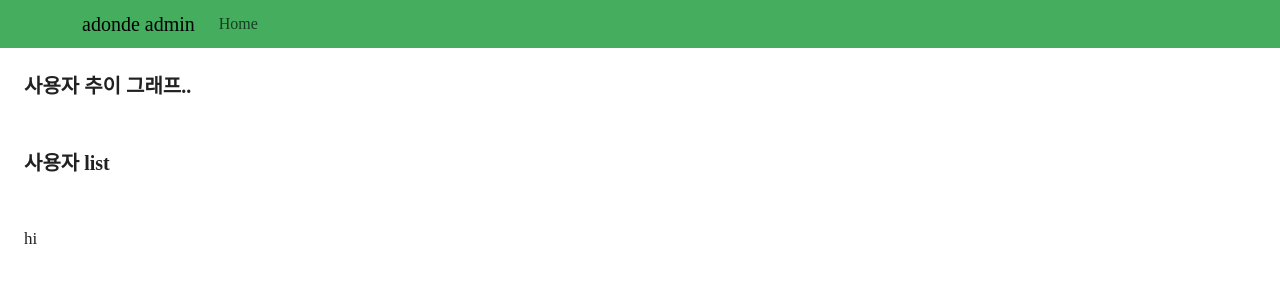
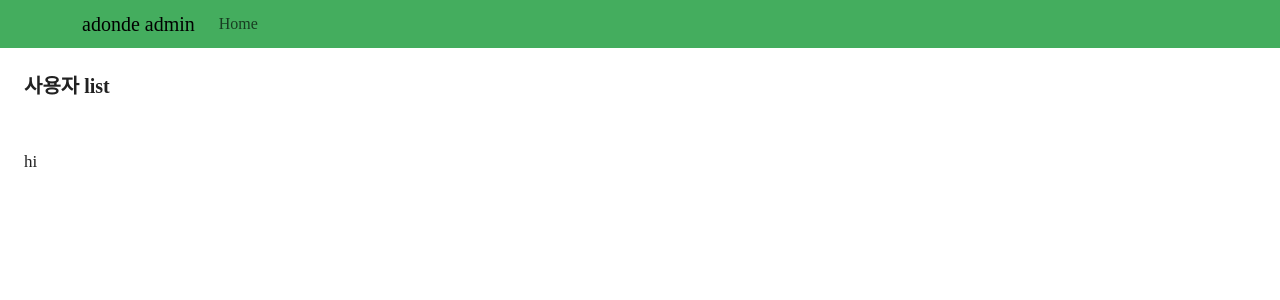
Before and after one commit to adonde-app/adonde-admin, a React (Create React App) app: page / in a window 1280 px wide. Shown: the top 300 px of the page. Built offline with nearby package versions, Linux system fonts and the light colour scheme.

Commit message:
Add : react-query, axios

```diff
--- a/package.json
+++ b/package.json
@@ -7,13 +7,14 @@
     "@emotion/styled": "^11.11.5",
     "@mui/icons-material": "^5.10.15",
     "@mui/material": "^5.10.15",
+    "@tanstack/react-query": "^5.29.2",
     "@testing-library/react": "^13.4.0",
     "@testing-library/user-event": "^13.5.0",
     "@types/jest": "^29.5.12",
     "@types/node": "^20.11.30",
     "@types/react": "^18.2.73",
     "@types/react-dom": "^18.2.23",
-    "axios": "^1.2.0",
+    "axios": "^1.6.8",
     "bootstrap": "^5.3.3",
     "firebase": "^9.14.0",
     "react": "^18.2.0",
--- a/src/pages/Home.tsx
+++ b/src/pages/Home.tsx
@@ -9,7 +9,7 @@ const contanerStyles = css`
 function Home() {
   return (
     <div css={contanerStyles}>
-      <Top title="사용자 추이 그래프.." />
+      {/* <Top title="사용자 추이 그래프.." /> */}
       <Top title="사용자 list" />
       <UserList></UserList>
     </div>
```
Also changed, not shown: .pnp.cjs, 1 other file (tests, documents, lock files or other folders).
